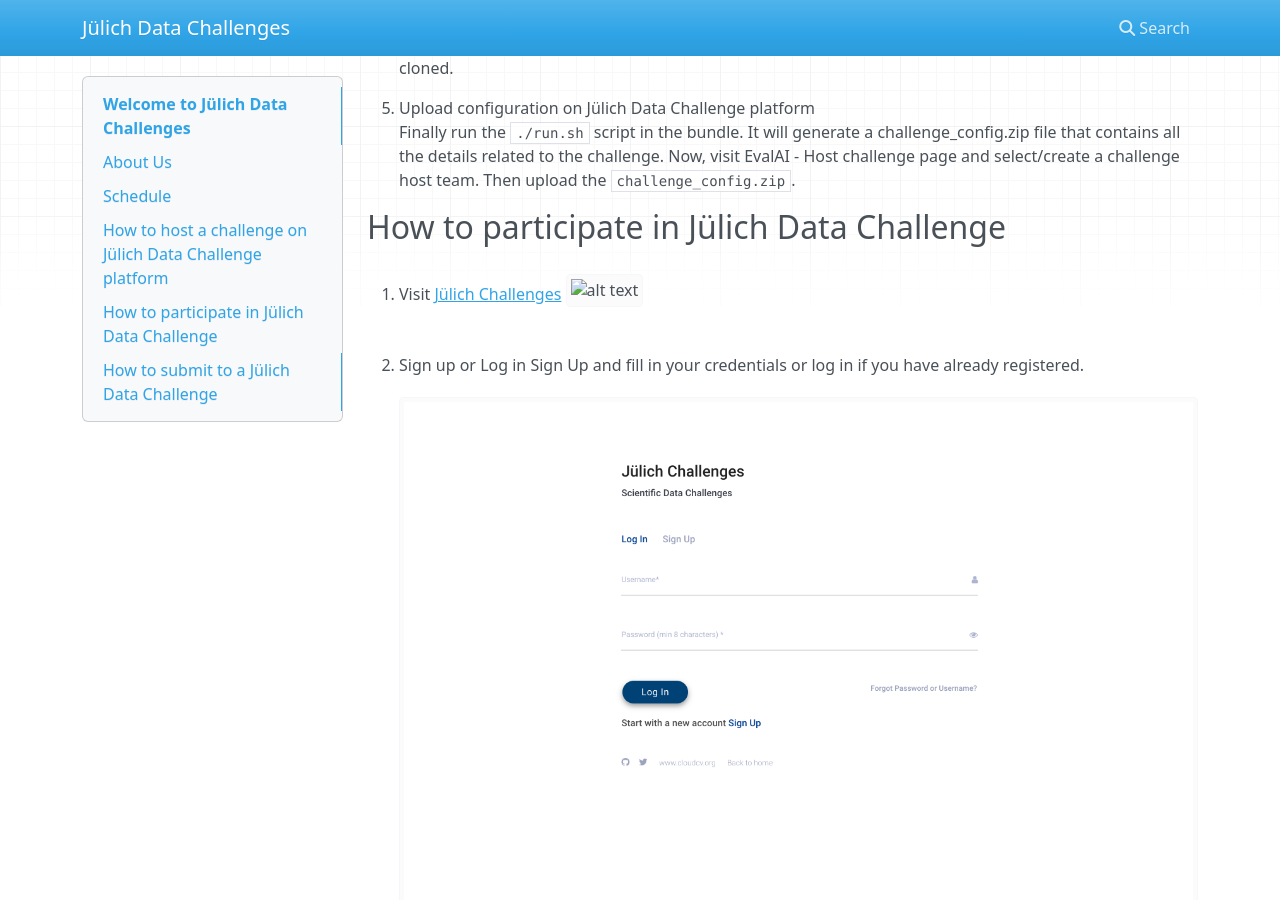
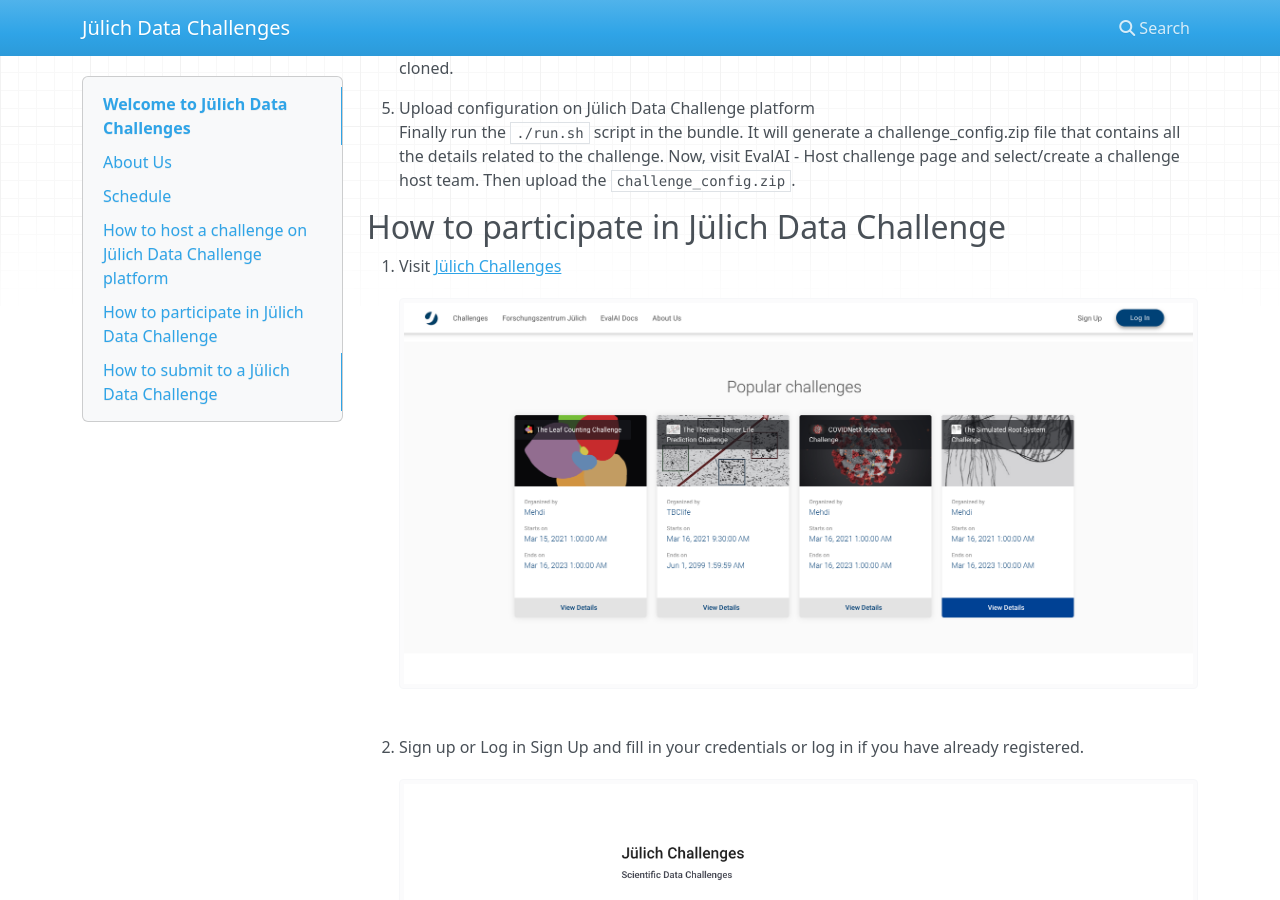
Before and after one commit to HelmholtzAI-FZJ/juelich_challenges_readthedoc, an MkDocs documentation site: the page built from docs/index.md, in a window 1280 px wide and 900 px high, scrolled down 1032 px. Built offline with MkDocs 1.6.1, drawn with Linux system fonts in a browser that asks for light colours; nearby versions of some CDN libraries.

Commit message:
Update index.md

```diff
--- a/docs/index.md
+++ b/docs/index.md
@@ -32,11 +32,11 @@ The hackathon is scheduled for 4 days as a fully virtual event. The first day is
 
 ## How to participate in Jülich Data Challenge
 1. Visit [Jülich Challenges](https://data-challenges.fz-juelich.de/)
-![alt text](../docs/images/6a.png)
+![alt text](images/6a.png)
 
 2. Sign up or Log in
 Sign Up and fill in your credentials or log in if you have already registered.
-![alt text](../images/5a.png)
+![alt text](images/5a.png)
 
 After signing up you would be on the dashboard page.
 ![alt text](../docs/images/4a.png)
```
